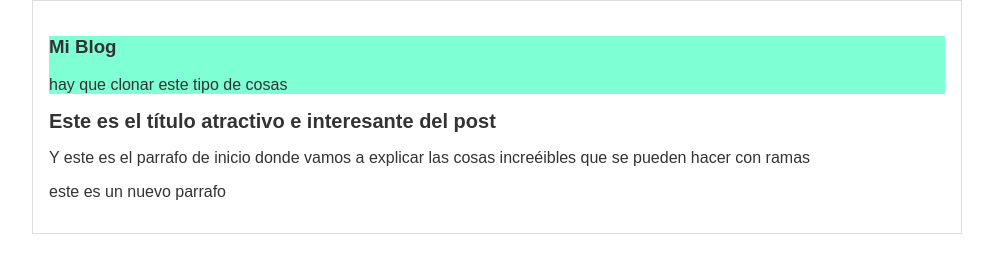
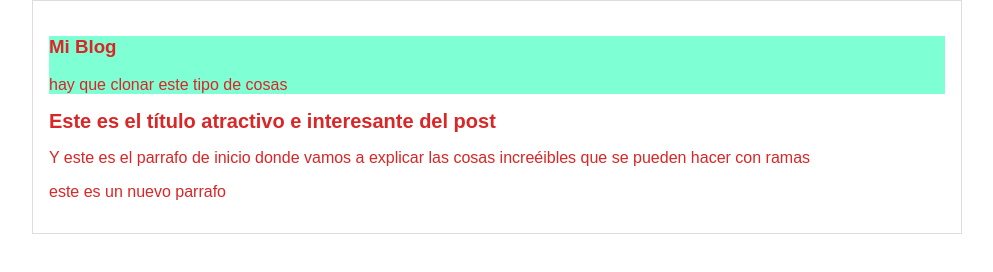
Before and after one commit to paco-coral/Git-Platzi, a plain HTML site: page index.html in a window 1280 px wide. Shown: the whole page, without its empty margins (143-1136 px from the left). Drawn offline with Linux system fonts and the light colour scheme.

Commit message:
Modifique la cabecera y color del texto

```diff
--- a/css/style.css
+++ b/css/style.css
@@ -1,6 +1,6 @@
 body
 {
-    color: #333;
+    color: rgb(218, 38, 38);
     text-align: center;
     font-family: "Arial";
     font-size: 16px;
```
